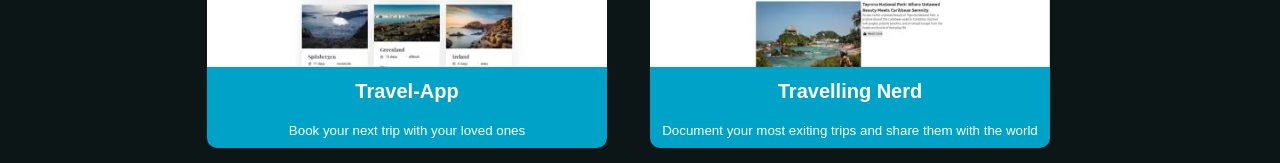
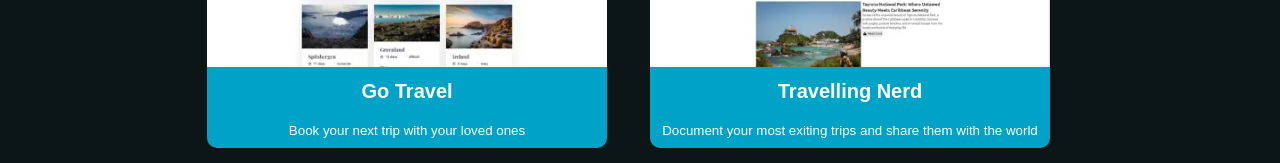
Before and after one commit to JKaypa/portfolio, a React (Vite) app: page / in a window 1280 px wide. Shown: the part 1069-1232 px from the top of the page. Built offline with nearby package versions, Linux system fonts and the light colour scheme.

Commit message:
add technologies and links to project data

```diff
--- a/src/components/projects/projectData.ts
+++ b/src/components/projects/projectData.ts
@@ -4,15 +4,25 @@ type Project = {
   src: string
   alt: string
   description: string
+  techs: { src: string; name: string }[]
+  links: string[]
 }
+
+const iconPath = (icon: string) => 'src/assets/tech-icons/' + icon
 
 const projectData: Project[] = [
   {
     id: 1,
-    name: 'Travel-App',
+    name: 'Go Travel',
     src: 'src/assets/projects/travel-app-project.webp',
     alt: 'travel app project image',
     description: 'Book your next trip with your loved ones',
+    techs: [
+      { src: iconPath('typescript.svg'), name: 'TypeScript' },
+      { src: iconPath('react.svg'), name: 'React' },
+      { src: iconPath('redux.svg'), name: 'Redux' },
+    ],
+    links: ['https://github.com/JKaypa/go-travel', 'https://jk-travel-app.netlify.app/sign-in'],
   },
   {
     id: 2,
@@ -20,6 +30,14 @@ const projectData: Project[] = [
     src: 'src/assets/projects/travel-nerd-project.webp',
     alt: 'travel nerd project image',
     description: 'Document your most exiting trips and share them with the world',
+    techs: [
+      { src: iconPath('typescript.svg'), name: 'TypeScript' },
+      { src: iconPath('react.svg'), name: 'React' },
+      { src: iconPath('node.svg'), name: 'Node' },
+      { src: iconPath('express.svg'), name: 'Express' },
+      { src: iconPath('mongo.svg'), name: 'MongoDB' },
+    ],
+    links: [],
   },
 ]
 
```
